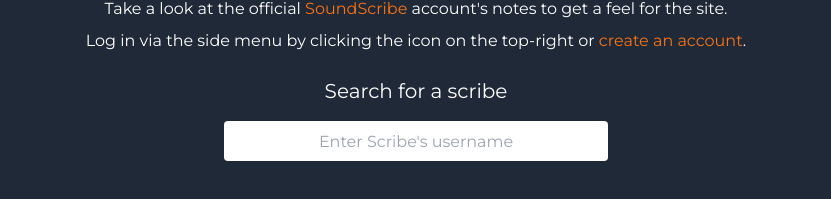
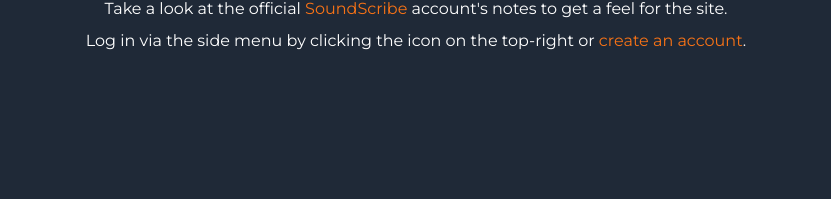
Before and after one commit to DannyVogel/SoundScribe, a Vue app: page / in a window 1280 px wide. Shown: the part 223-422 px from the top of the page, without its empty margins (224-1055 px from the left). Built offline with nearby package versions, Linux system fonts and the light colour scheme; no server answers.

Commit message:
remove search from home

```diff
--- a/package.json
+++ b/package.json
@@ -1,6 +1,6 @@
 {
   "name": "soundscribe",
-  "version": "1.0.3",
+  "version": "1.0.5",
   "private": true,
   "scripts": {
     "dev": "vite",
--- a/src/views/HomeView.vue
+++ b/src/views/HomeView.vue
@@ -33,6 +33,5 @@ const authStore = useAuthStore()
         >create an account</RouterLink
       >.
     </p>
-    <SearchScribe class="mt-4" />
   </main>
 </template>
```
